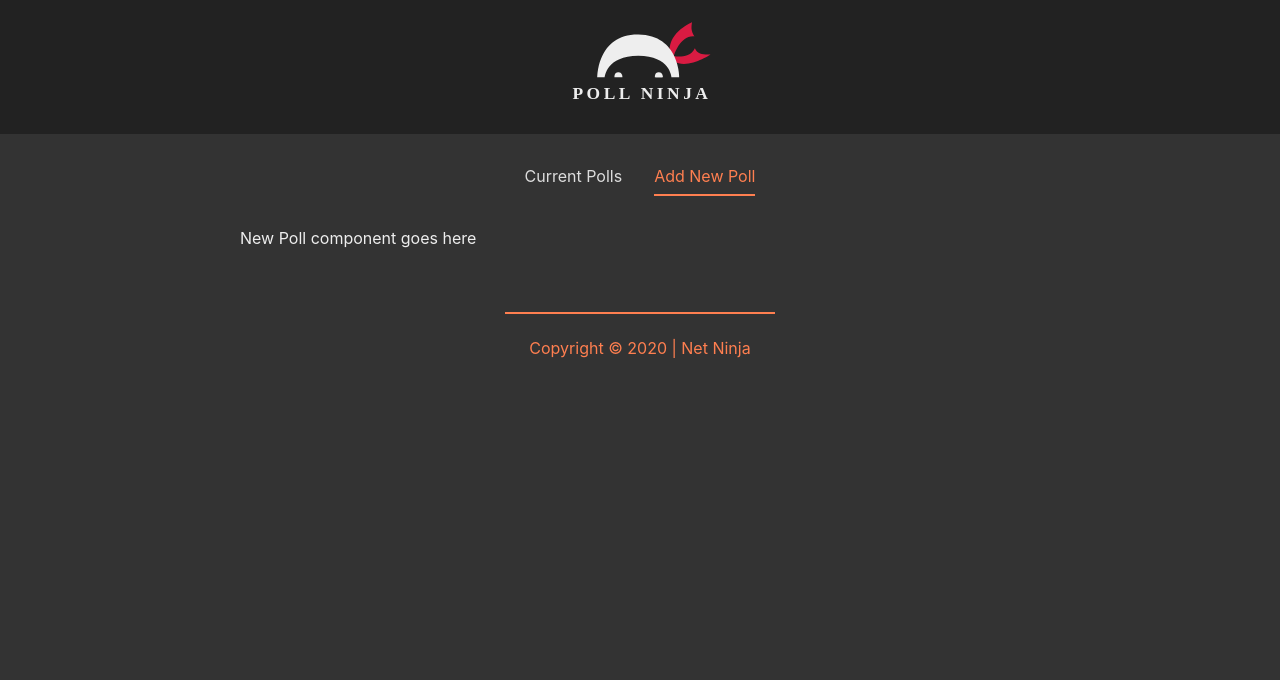
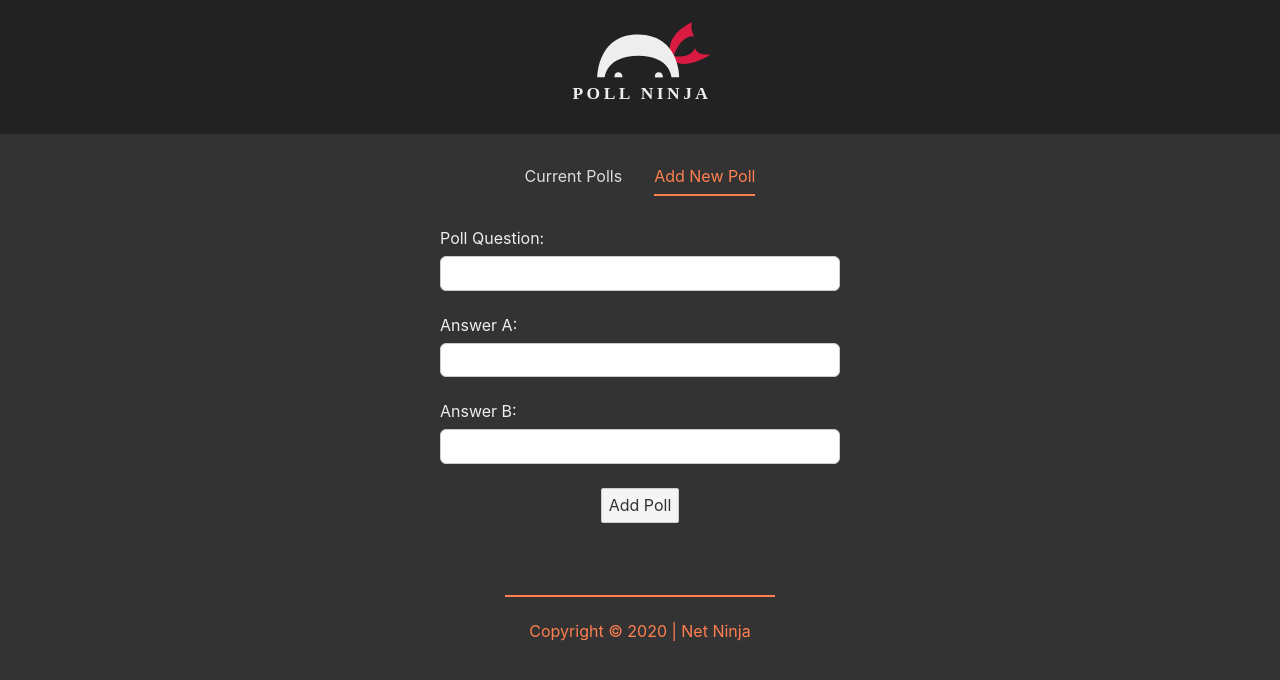
Before and after one commit to SinisaVukmirovic/Polls-App---Svelte, a Svelte app: page / in a window 1280 px wide. Both pictures are taken after a click on the item "Add New Poll". Shown: the top 680 px of the page. Built offline with nearby package versions, Linux system fonts and the light colour scheme.

Commit message:
Added Form component for adding new poll

```diff
--- a/src/App.svelte
+++ b/src/App.svelte
@@ -2,6 +2,8 @@
 	// components
 	import Header from './components/Header.svelte';
 	import Footer from './components/Footer.svelte';
+	// create form
+	import CreateForm from './components/CreateForm.svelte';
 
 	// tabs
 	import Tabs from './shared/Tabs.svelte';
@@ -26,7 +28,7 @@
 	{#if activeTab === 'Current Polls'}
 		<p>Polls list component goes here</p>
 	{:else if activeTab === 'Add New Poll'}
-		<p>New Poll component goes here</p>
+		<CreateForm />
 	{/if}
 </main>
 
--- /dev/null
+++ b/src/components/CreateForm.svelte
@@ -0,0 +1,48 @@
+<script>
+    let fieldValues = {
+        question: '',
+        answerA: '',
+        answerB: ''
+    };
+
+    const handleSubmit = () => {
+        console.log(fieldValues);
+    };
+</script>
+
+<!-- MockUp -->
+<form on:submit|preventDefault={handleSubmit}>
+    <div class="form-field">
+        <label for="question">Poll Question:</label>
+        <input type="text" id="question" bind:value={fieldValues.question}>
+    </div>
+    <div class="form-field">
+        <label for="answer-a">Answer A:</label>
+        <input type="text" id="answer-a" bind:value={fieldValues.answerA}>
+    </div>
+    <div class="form-field">
+        <label for="answer-b">Answer B:</label>
+        <input type="text" id="answer-b" bind:value={fieldValues.answerB}>
+    </div>
+
+    <button>Add Poll</button>
+</form>
+
+<style>
+    form {
+        width: 25rem;
+        margin: 0 auto;
+        text-align: center;
+    }
+    .form-field {
+        margin: 1rem auto;
+    }
+    input {
+        width: 100%;
+        border-radius: 6px;
+    }
+    label {
+        margin: .5rem auto;
+        text-align: left;
+    }
+</style>
--- a/src/main.js
+++ b/src/main.js
@@ -3,7 +3,7 @@
 const app = new App({
 	target: document.body,
 	props: {
-		name: 'world'
+
 	}
 });
 
```
